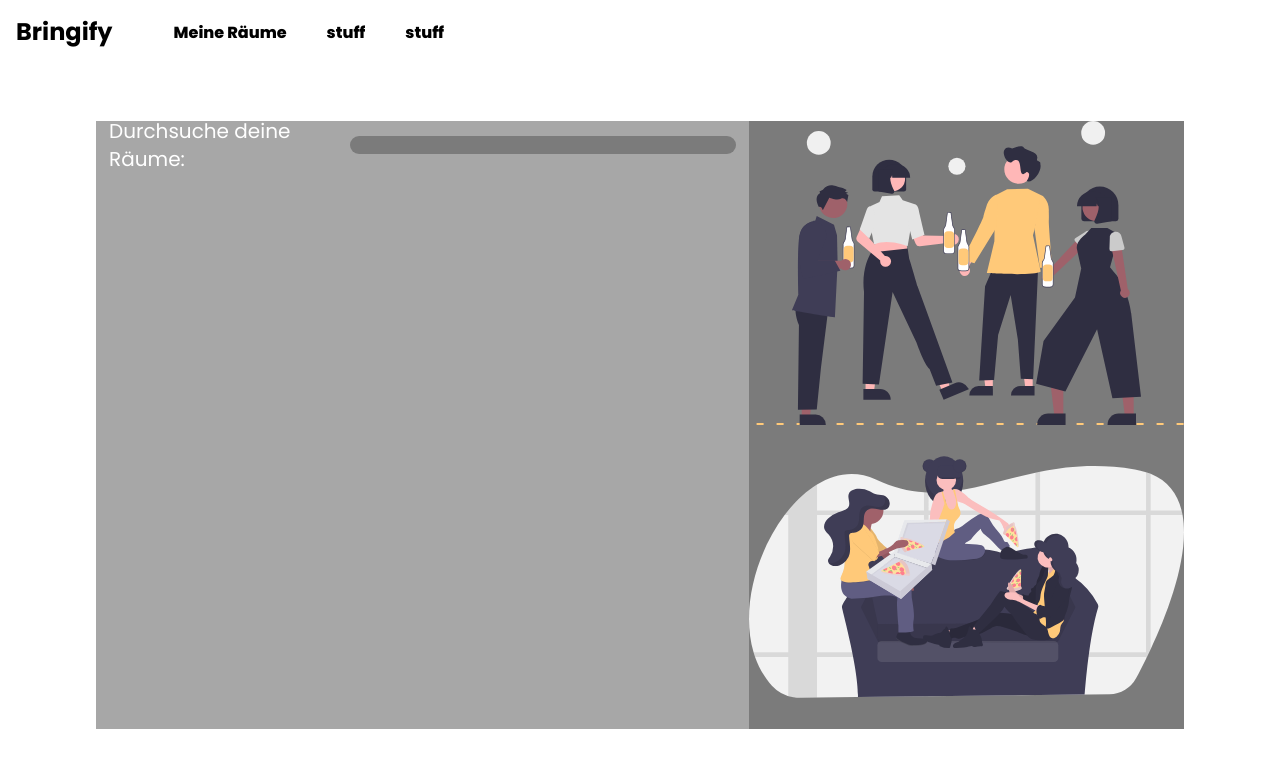
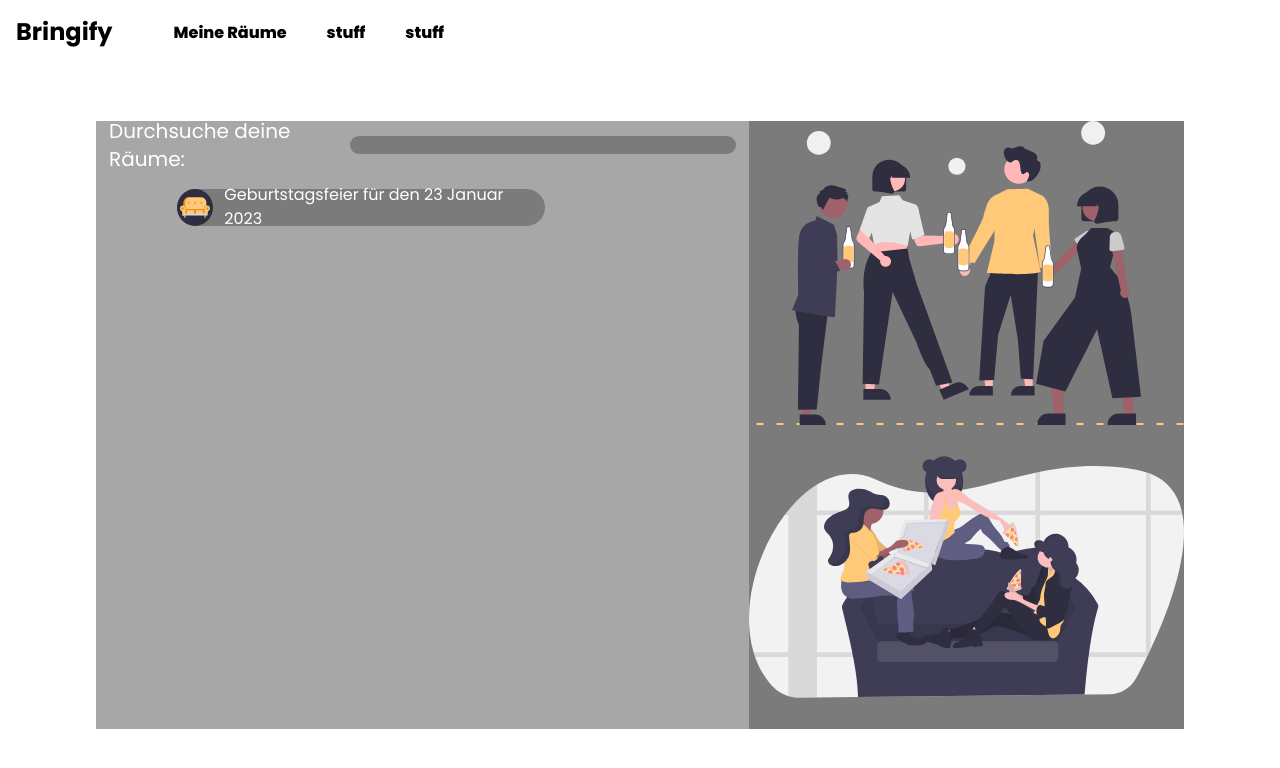
Before and after one commit to KoennerJonas/webtech-frontend, a Vue app: page /rooms in a window 1280 px wide. Shown: the top 768 px of the page. Built offline with nearby package versions, Linux system fonts and the light colour scheme.

Commit message:
Aussehen verbessert

```diff
--- a/src/views/CreateRoomView.vue
+++ b/src/views/CreateRoomView.vue
@@ -5,7 +5,7 @@
   </header>
   <body>
     <div class="display">
-      <div class="boxFormular bg-light_gray">
+      <div class="boxFormular bg-light_gray rounded-md	">
         <form v-on:submit.prevent="createNewRoom" class="form">
           <h2 className="text-white font-primary font-black text-3xl mb-20 ">
             Raum anlegen
@@ -154,8 +154,6 @@ export default {
 .boxFormular {
   height: 50%;
   width: 40%;
-
-  border: 3px solid black;
   display: flex;
   justify-content: center;
   align-items: center;
--- a/src/views/LoginView.vue
+++ b/src/views/LoginView.vue
@@ -1,7 +1,7 @@
 <template>
   <div className="flex items-center justify-center h-screen hover">
           <div className="flex flex-row w-3/5 h-4/6">
-              <div className="flex flex-col justify-center items-center w-2/5 h-full bg-light_gray">
+              <div className="flex flex-col justify-center items-center w-2/5 h-full bg-light_gray rounded-l-md">
                   <h2 className="text-white font-primary font-black text-3xl ">Logge dich ein</h2>
                   <form v-on:submit.prevent="handleSignin"  class=" w-2/3">
                       <h3 id="invalid" class=" hidden text-center font-primary text-black">Invalide Anmeldedaten!</h3>
@@ -25,10 +25,10 @@
               </div>
           </form>
           <div>
-          <h3 @click="this.$router.push('/register')" class=" cursor-pointer mt-5 text-gray-600 font-semibold font-primary text-sm">Du hast noch kein Account? <span class=" text-primary">Registrieren</span></h3>
+          <h3 @click="this.$router.push('/register')" class=" cursor-pointer mt-5 text-gray-600 font-semibold font-primary text-sm ">Du hast noch kein Account? <span class=" text-primary">Registrieren</span></h3>
           </div>
               </div>
-              <div className="relative flex items-center w-3/5 h-full bg-dark_gray">
+              <div className="relative flex items-center w-3/5 h-full bg-dark_gray rounded-r-md">
                   <img class=" p-5" src="../assets/mod.svg"/>
               </div>
 
--- a/src/views/NewPasswordView.vue
+++ b/src/views/NewPasswordView.vue
@@ -1,7 +1,7 @@
 <template>
     <div className="flex items-center justify-center h-screen hover">
             <div className="flex flex-row w-3/5 h-4/6">
-                <div className="flex flex-col justify-center  w-2/5 h-full bg-light_gray">
+                <div className="flex flex-col justify-center  w-2/5 h-full bg-light_gray rounded-l-md">
                     <h2 className="text-white font-primary text-center font-black text-3xl ">Neues Password</h2>
                     <p class=" text-center opacity-50 text-sm mt-5 ml-20 mr-20 text-white font-primary font-medium">Du kannst nun ein neues Password vergeben.</p>
 
@@ -18,7 +18,7 @@
                 <h2 id="invalid" class=" hidden ml-24 mt-5 fixed font-primary text-center text-white">falscher oder abgelaufener Link,<br/> frage einen neuen an!</h2>
                 </form>
                 </div>
-                <div className="relative flex items-center w-3/5 h-full bg-dark_gray">
+                <div className="relative flex items-center w-3/5 h-full bg-dark_gray rounded-r-md">
                     <img class=" p-5" src="../assets/mod.svg"/>
                 </div>
             </div>
--- a/src/views/PasswordResetView.vue
+++ b/src/views/PasswordResetView.vue
@@ -1,7 +1,7 @@
 <template>
   <div className="flex items-center justify-center h-screen hover">
           <div className="flex flex-row w-3/5 h-4/6">
-              <div className="flex flex-col justify-center  w-2/5 h-full bg-light_gray">
+              <div className="flex flex-col justify-center  w-2/5 h-full bg-light_gray rounded-l-md	">
                   <h2 className="text-white font-primary text-center font-black text-3xl ">Password Vergessen?</h2>
                   <p class=" opacity-50 text-sm mt-5 ml-20 mr-20 text-white font-primary font-medium">Gebe deine Email-Adresse ein. Wir senden dir eine Email zu, mit welcher du dein Passwort zurücksetzen kannst.</p>
                   <form v-on:submit.prevent="requestEmail" class="">
@@ -16,7 +16,7 @@
               </div>
                   </form>
               </div>
-              <div className="relative flex items-center w-3/5 h-full bg-dark_gray">
+              <div className="relative flex items-center w-3/5 h-full bg-dark_gray rounded-r-md	">
                   <img class=" p-5" src="../assets/mod.svg"/>
               </div>
           </div>
--- a/src/views/RegisterView.vue
+++ b/src/views/RegisterView.vue
@@ -1,7 +1,7 @@
 <template>
   <div className="flex items-center justify-center h-screen hover">
           <div className="flex flex-row w-3/5 h-4/6">
-              <div className="flex flex-col justify-center items-center w-2/5 h-full bg-light_gray">
+              <div className="flex flex-col justify-center items-center w-2/5 h-full bg-light_gray rounded-l-md">
                   <h2 className="text-white font-primary font-black text-3xl ">Registriere dich</h2>
                   <form  v-on:submit.prevent="handleSignup" class="w-2/3">
                   <div class=" mt-10 relative">
@@ -31,7 +31,7 @@
               </form>
               <h3 @click="this.$router.push('/login')" class=" cursor-pointer mt-5 text-gray-600 font-semibold font-primary text-sm">Du hast bereits ein Account? <span class=" text-primary">Login</span></h3>
               </div>
-              <div className="relative flex items-center w-3/5 h-full bg-dark_gray">
+              <div className="relative flex items-center w-3/5 h-full bg-dark_gray rounded-r-md">
                   <img class=" p-5" src="../assets/mod.svg"/>
               </div>
           </div>
--- a/src/views/RoomsView.vue
+++ b/src/views/RoomsView.vue
@@ -8,9 +8,18 @@
       <div class="content">
         <div class="roomfield bg-light_gray">
           <div class="suche font-primary text-white text-xl ">
-            Durchsuche deine Räume: <input class=" bg-dark_gray ro">
+            Durchsuche deine Räume: <input class=" bg-dark_gray ">
           </div>
           <div class="roomlist">
+
+            <div class="room bg-dark_gray">
+              <div class="roomIcon">
+                <img src="../assets/livingroom-svgrepo-com.svg" class="roomsvg">
+              </div>
+              <div class="roomName font-primary text-white">
+                Geburtstagsfeier für den 23 Januar 2023
+              </div>
+            </div>
 
           </div>
         </div>
@@ -48,12 +57,14 @@ export default {
 
   justify-content: center;
   align-items: center;
+
 }
 
 .content {
   display: flex;
   width: 85%;
   height: 80%;
+  border-radius: 20px;
 }
 .roomfield{
   display: flex;
@@ -70,6 +81,7 @@ export default {
 .roomlist{
   display: flex;
   height: 92%;
+  padding: 3%;
 }
 .image{
   display: flex;
@@ -93,6 +105,27 @@ export default {
   height: 50%;
   justify-content: center;
 }
+.room{
+  margin-left: 10%;
+  width: 60%;
+  height: 7%;
+  border-radius: 25px;
+  display: flex;
+  align-items: center;
+
+}
+.roomIcon{
+ height: 100%;
+}
+.roomsvg{
+
+  height: 100%;
+  width: 100%;
+}
+.roomName{
+  padding-left: 3%;
+}
+
 input{
   margin-left: 1%;
   border-radius: 25px;
```
Also changed, not shown: src/views/RoomView.vue (+16 -11 lines), src/assets/livingroom-svgrepo-com.svg (added).
